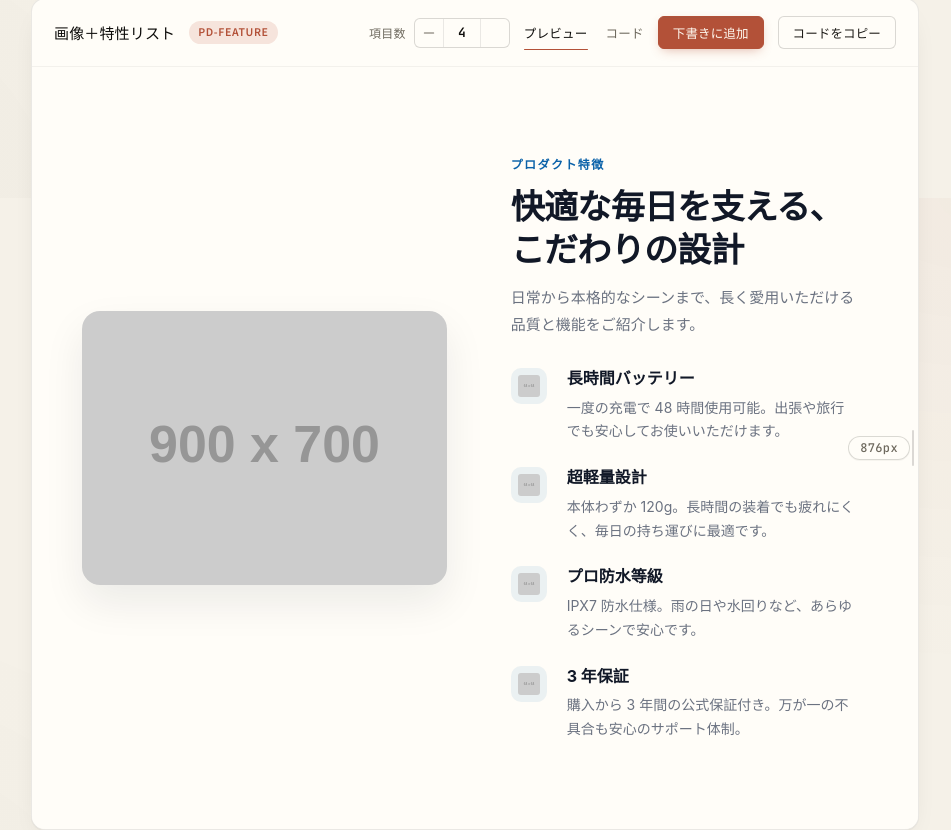
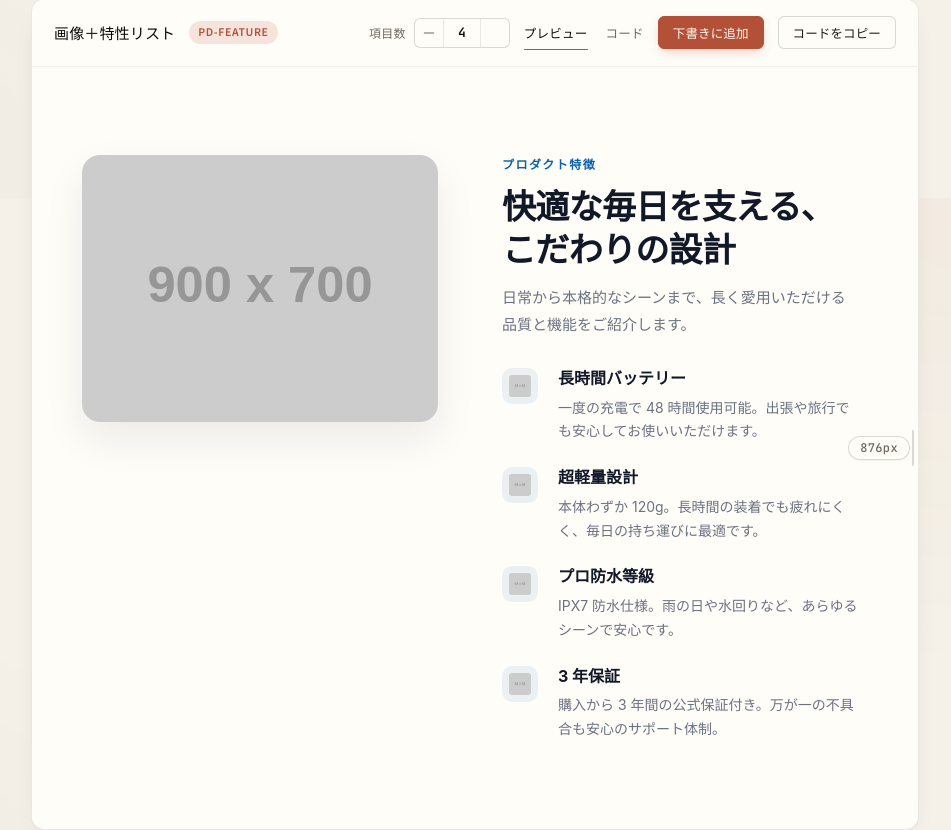
Before and after one commit to navic-nagoya/content-templates, a Vue app: page / in a window 1280 px wide. Shown: the part 5402-6232 px from the top of the page, without its empty margins (305-1256 px from the left). Built offline with nearby package versions, Linux system fonts and the light colour scheme.

Commit message:
style: Update alignment and container breakpoints in style.css for improved grid layout and responsiveness across feature components

```diff
--- a/style.css
+++ b/style.css
@@ -447,7 +447,7 @@
   display: grid;
   grid-template-columns: 1fr;
   gap: 40px;
-  align-items: center;
+  align-items: start;
   max-width: 1280px;
   margin: 0 auto;
 }
@@ -1820,14 +1820,14 @@
    ============================================================ */
 
 /* ---- §3 pd-images ---- */
-@container (max-width: 767.98px) {
+@container (max-width: 639.98px) {
   .pd-images__grid[data-cols="2"],
   .pd-images__grid[data-cols="3"],
   .pd-images__grid[data-cols="4"] {
     grid-template-columns: repeat(1, 1fr);
   }
 }
-@container (min-width: 768px) and (max-width: 1024px) {
+@container (min-width: 640px) and (max-width: 960px) {
   .pd-images__grid[data-cols="3"],
   .pd-images__grid[data-cols="4"] {
     grid-template-columns: repeat(2, 1fr);
@@ -1869,15 +1869,15 @@
 }
 
 /* ---- §5 pd-feature: split ---- */
-@container (max-width: 767.98px) {
+@container (max-width: 649.98px) {
   .pd-feature--split .pd-feature__split {
     grid-template-columns: 1fr;
     gap: 40px;
   }
 }
-@container (min-width: 768px) {
+@container (min-width: 640px) {
   .pd-feature--split .pd-feature__split {
-    grid-template-columns: 1.05fr 1fr;
+    grid-template-columns: 1fr 1fr;
     gap: 64px;
   }
 }
@@ -1938,7 +1938,7 @@
 }
 
 /* ---- §5 pd-feature: stacked-media ---- */
-@container (max-width: 1023.98px) {
+@container (max-width: 767.98px) {
   .pd-feature--stacked-media .pd-feature__stack-rows {
     gap: 48px;
   }
@@ -1950,7 +1950,7 @@
     align-items: stretch;
   }
 }
-@container (min-width: 1024px) {
+@container (min-width: 768px) {
   .pd-feature--stacked-media .pd-feature__stack-rows {
     gap: 56px;
   }
@@ -1963,7 +1963,7 @@
 }
 
 /* ---- §5 pd-feature: hero-aside ---- */
-@container (max-width: 1023.98px) {
+@container (max-width: 767.98px) {
   .pd-feature--hero-aside .pd-feature__aside-layout {
     grid-template-columns: 1fr;
     gap: 0;
@@ -1979,7 +1979,7 @@
     padding: 40px 24px 56px;
   }
 }
-@container (min-width: 1024px) {
+@container (min-width: 768px) {
   .pd-feature--hero-aside .pd-feature__aside-layout {
     grid-template-columns: 1fr 1fr;
     gap: 48px;
```
